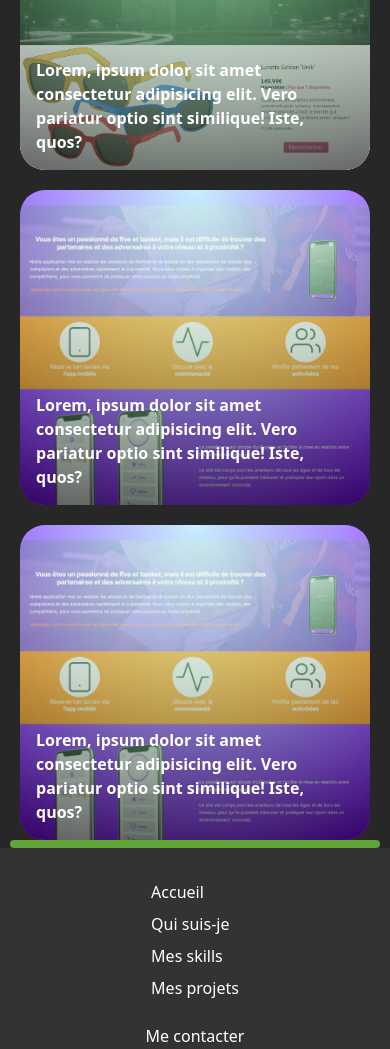
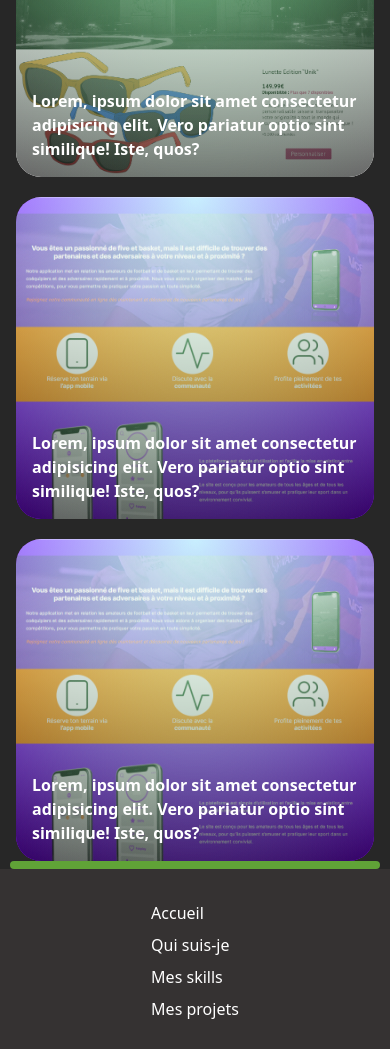
Before and after one commit to Kujundzic-Minel/Portfolio-VueJS, a Vue app: page / in a window 390 px wide. Shown: the part 1233-2282 px from the top of the page. Built offline with nearby package versions, Linux system fonts and the light colour scheme.

Commit message:
fix responsive cards.vue

```diff
--- a/src/components/cards.vue
+++ b/src/components/cards.vue
@@ -1,6 +1,46 @@
-<!-- eslint-disable vue/multi-word-component-names -->
+<template>
+  <div class="flex justify-center items-center min-h-screen">
+    <div class="container px-4">
+      <div class="cards-grid">
+        <div class="card" v-for="(card, index) in cards" :key="index">
+          <div class="content-card">
+            <img :src="card.imageUrl" :alt="card.altText" />
+            <div class="absolute inset-0 flex items-end bg-gradient-to-t from-black/60 to-transparent rounded-[25px]">
+              <div class="p-4 text-white font-semibold">
+                <p>{{ card.description }}</p>
+              </div>
+            </div>
+          </div>
+          <div class="glow"></div>
+        </div>
+      </div>
+    </div>
+  </div>
+</template>
+
 <script>
 export default {
+  data() {
+    return {
+      cards: [
+        {
+          imageUrl: '/image/TaVue.png',
+          altText: 'Image 1',
+          description: 'Lorem, ipsum dolor sit amet consectetur adipisicing elit. Vero pariatur optio sint similique! Iste, quos?'
+        },
+        {
+          imageUrl: '/image/kyks.png',
+          altText: 'Image 2',
+          description: 'Lorem, ipsum dolor sit amet consectetur adipisicing elit. Vero pariatur optio sint similique! Iste, quos?'
+        },
+        {
+          imageUrl: '/image/kyks.png',
+          altText: 'Image 3',
+          description: 'Lorem, ipsum dolor sit amet consectetur adipisicing elit. Vero pariatur optio sint similique! Iste, quos?'
+        }
+      ]
+    }
+  },
   mounted() {
     const cards = document.querySelectorAll('.card')
     cards.forEach((card) => {
@@ -13,15 +53,12 @@ export default {
         let angleY = -(midCardWidth - x) / 8
         let angleX = (midCardHeight - y) / 8
 
-        // Appliquer la même transformation à la carte et au glow
         card.children[0].style.transform = `rotateX(${angleX}deg) rotateY(${angleY}deg) scale(1.1)`
         card.children[1].style.transform = `rotateX(${angleX}deg) rotateY(${angleY}deg) scale(1.1)`
 
-        // Calculer les coordonnées du glow
         let glowX = (x / cardRect.width) * 100
         let glowY = (y / cardRect.height) * 100
 
-        // Définir le gradient radial du glow
         card.children[1].style.background = `radial-gradient(circle at ${glowX}% ${glowY}%, rgb(200, 247, 211), transparent)`
       })
 
@@ -35,82 +72,19 @@ export default {
 }
 </script>
 
-<template>
-  <div class="container p-12">
-    <div class="cards-grid">
-      <div class="card">
-        <div class="content-card">
-          <img src="/image/TaVue.png" alt="" />
-          <div
-            class="absolute inset-0 flex items-end bg-gradient-to-t from-black/60 to-transparent rounded-[25px]"
-          >
-            <div class="p-4 text-white font-semibold">
-              <p>
-                Lorem, ipsum dolor sit amet consectetur adipisicing elit. Vero pariatur optio sint
-                similique! Iste, quos?
-              </p>
-            </div>
-          </div>
-        </div>
-        <div class="glow"></div>
-      </div>
-      <div class="card">
-        <div class="content-card">
-          <img src="/image/kyks.png" alt="" />
-          <div
-            class="absolute inset-0 flex items-end bg-gradient-to-t from-black/60 to-transparent rounded-[25px]"
-          >
-            <div class="p-4 text-white font-semibold">
-              <p>
-                Lorem, ipsum dolor sit amet consectetur adipisicing elit. Vero pariatur optio sint
-                similique! Iste, quos?
-              </p>
-            </div>
-          </div>
-        </div>
-        <div class="glow"></div>
-      </div>
-      <div class="card">
-        <div class="content-card">
-          <img src="/image/kyks.png" alt="" />
-          <div
-            class="absolute inset-0 flex items-end bg-gradient-to-t from-black/60 to-transparent rounded-[25px]"
-          >
-            <div class="p-4 text-white font-semibold">
-              <p>
-                Lorem, ipsum dolor sit amet consectetur adipisicing elit. Vero pariatur optio sint
-                similique! Iste, quos?
-              </p>
-            </div>
-          </div>
-        </div>
-        <div class="glow"></div>
-      </div>
-    </div>
-  </div>
-</template>
-
 <style>
-body {
-  display: flex;
-  justify-content: center;
-  align-items: center;
-}
 .container {
-  width: 100%;
   max-width: 1200px;
-  padding: 0 20px;
-  box-sizing: border-box;
 }
 .cards-grid {
   display: grid;
   grid-template-columns: repeat(auto-fit, minmax(300px, 1fr));
-  grid-gap: 20px;
+  gap: 20px;
 }
 .card {
   width: 100%;
   height: 0;
-  padding-bottom: 90%; /* Rapport d'aspect 4:3 (3/4 = 0.75, donc padding-bottom: 75%) */
+  padding-bottom: 90%;
   perspective: 1000px;
   position: relative;
 }
```
